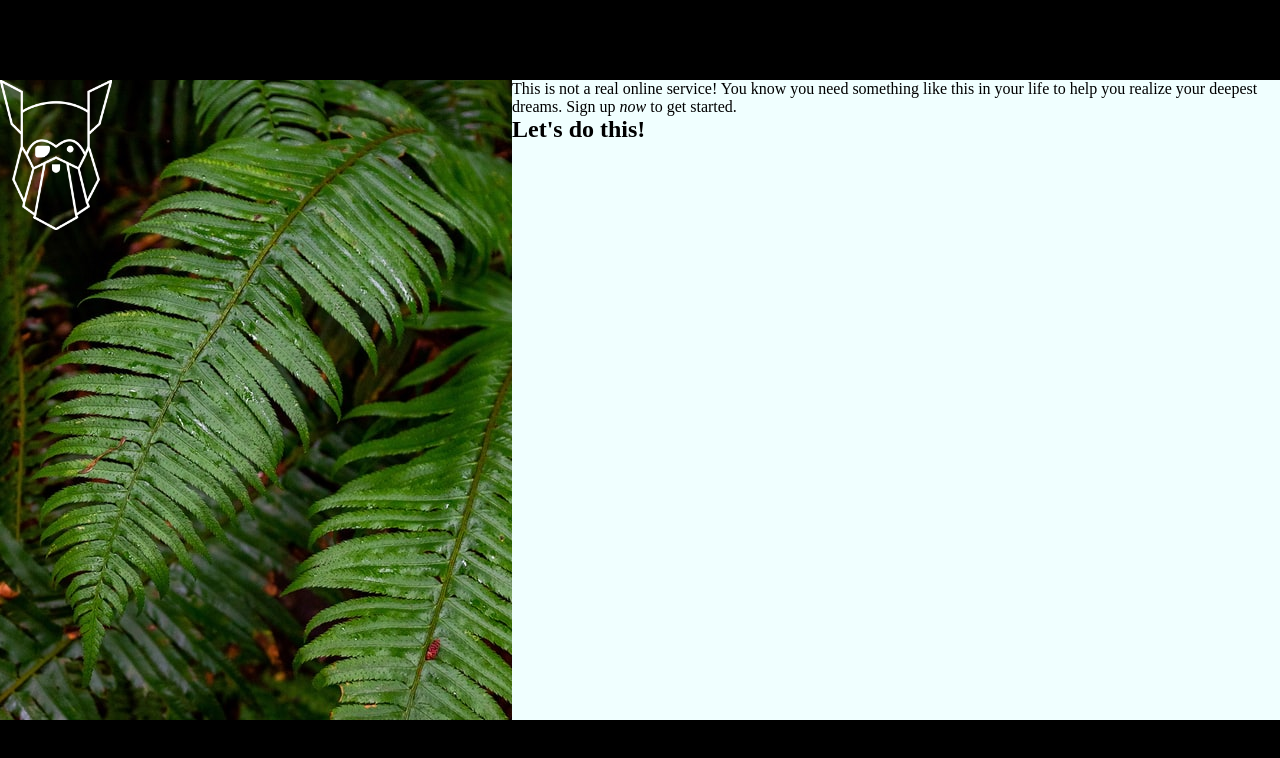
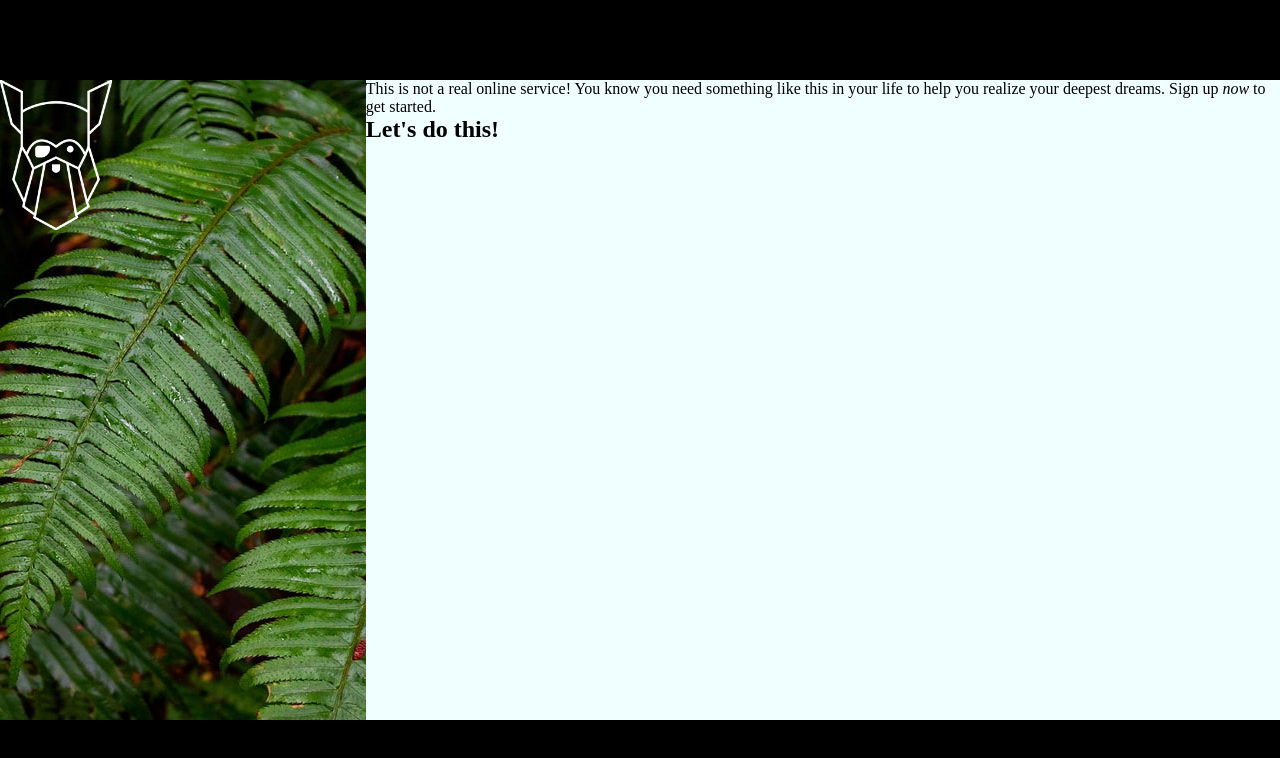
Before and after one commit to bomszx/sign-up-form, a plain HTML site: page index.html in a window 1280 px wide. Drawn offline with Linux system fonts and the light colour scheme.

Commit message:
fixed spacing issue

```diff
--- a/style.css
+++ b/style.css
@@ -32,14 +32,16 @@ body {
     background-image: url(./images/green-stuff.jpg);
     background-position: center;
     background-repeat: no-repeat;
+    min-width: 100px;
 }
 
 img {
     height: 150px;
+
 }
 
 .form-section {
     height: 80vh;
-    width: 60vw;
+    width: 100vw;
     background-color: azure;
 }
```
